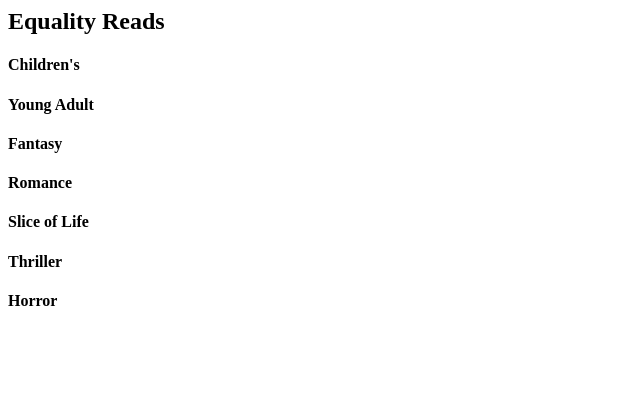
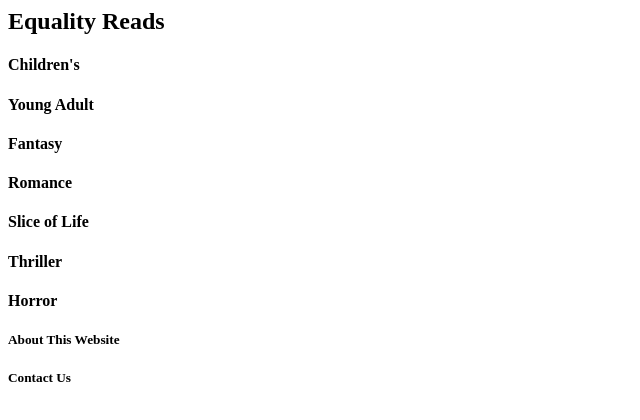
Before and after one commit to skellyleigh/skellyleigh.github.io, a plain HTML site: page index.html in a window 1280 px wide. Shown: the whole page, without its empty margins (0-640 px from the left). Drawn offline with Linux system fonts and the light colour scheme; files that its build step writes are made by us from their sources.

Commit message:
Added about us and contact page

```diff
--- a/index.html
+++ b/index.html
@@ -7,6 +7,7 @@
   <body>
     <h2>Equality Reads</h2>
 
+
         <h4>Children's</h4>
         <h4>Young Adult</h4>
         <h4>Fantasy</h4>
@@ -14,6 +15,8 @@
         <h4>Slice of Life</h4>
         <h4>Thriller</h4>
         <h4>Horror</h4>
+          <h5>About This Website</h5>
+            <h5>Contact Us</h5>
 
 
 
```
Lines whose indentation alone changed are shown as unchanged.
